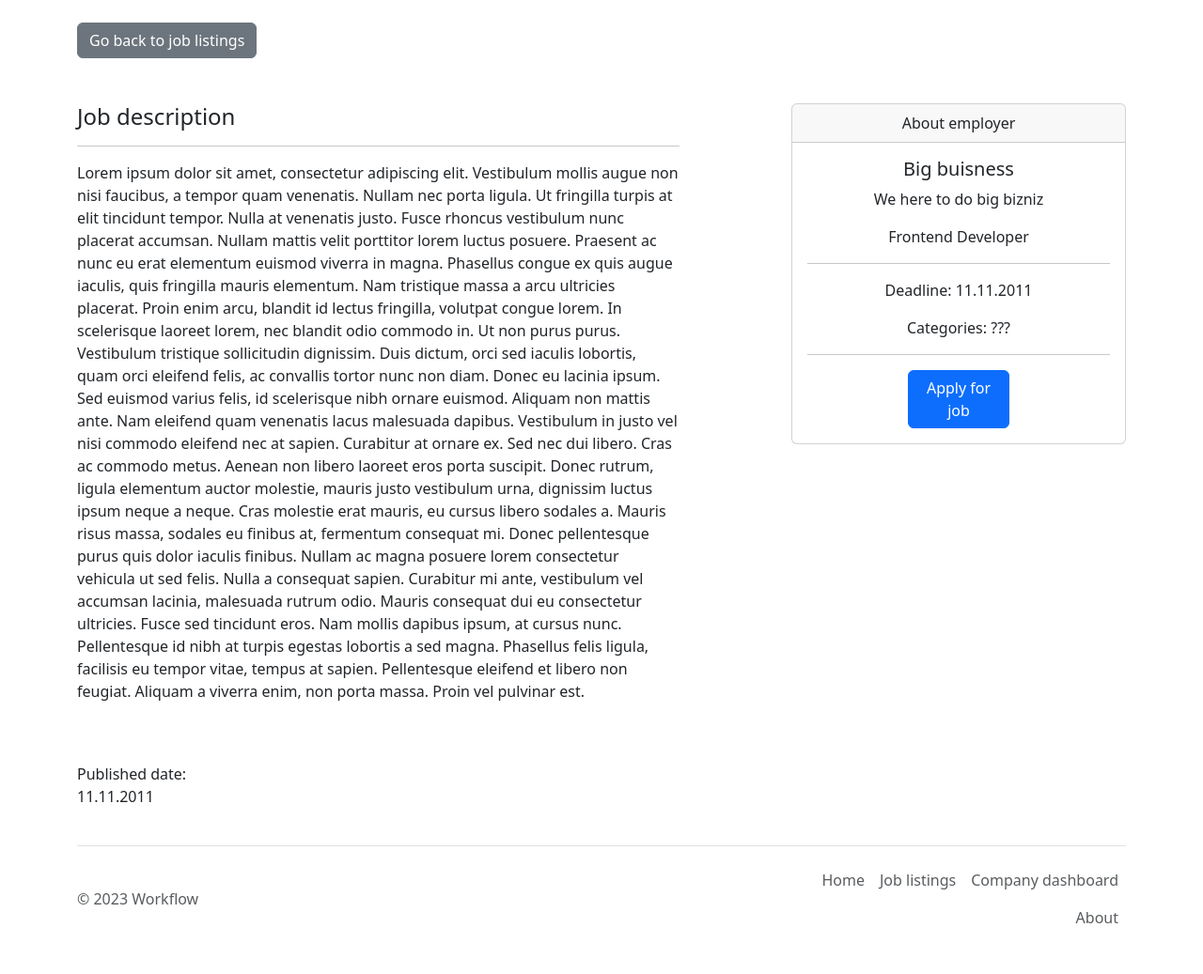
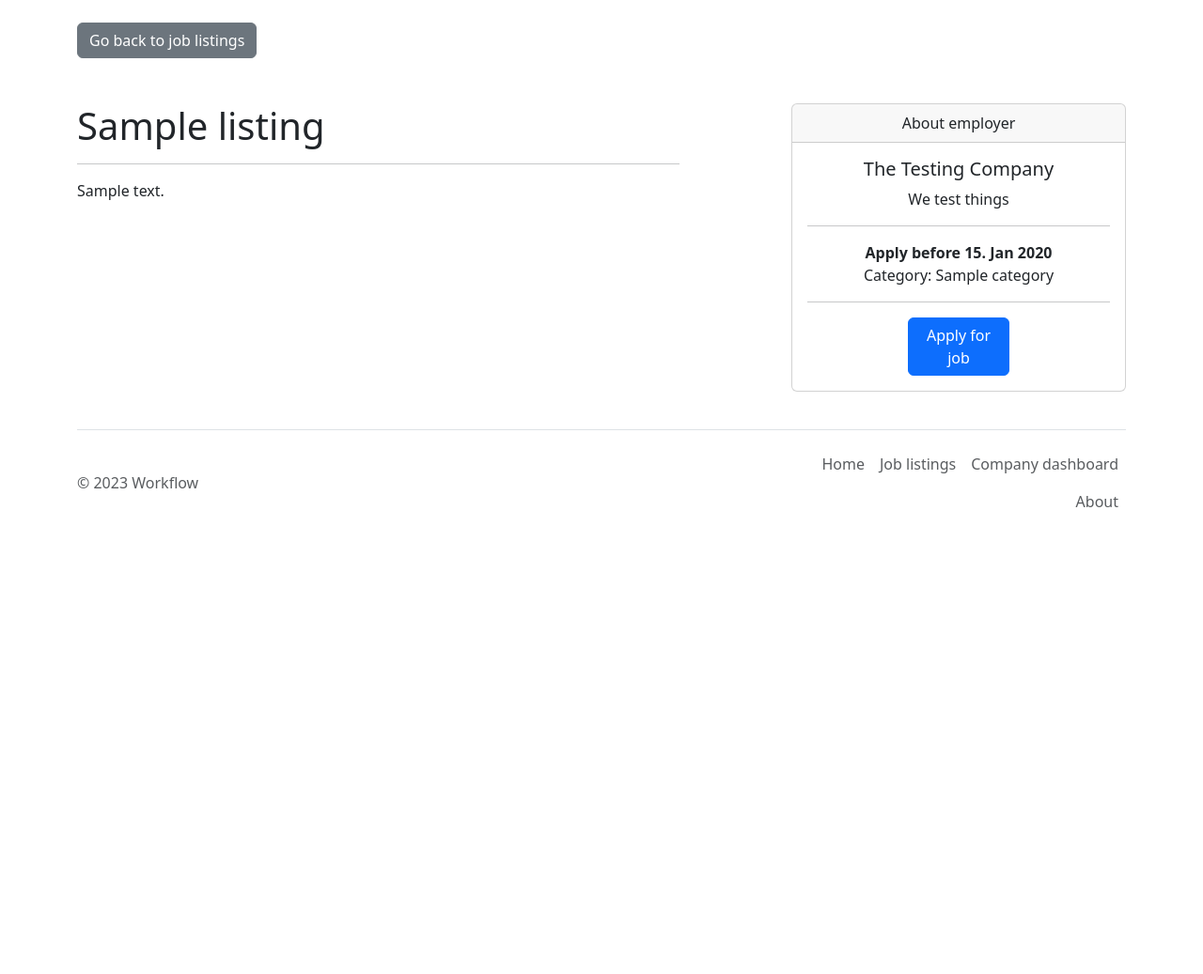
Before and after one commit to ostepizza/workflow, a PHP site: page /jobs/listing.php?id=1 in a window 1280 px wide. Shown: the part 56-1093 px from the top of the page at 94% size. After the commit the page ends 596 px from the top, so only its background shows below. Run offline with PHP 8.4, Linux system fonts and the light colour scheme; data comes from the database, SQL or seed files in the repository; tables that the repository leaves empty hold one stand-in row (values such as "Sample post").

Commit message:
Joblisting(s) with info from DB
Joblistings index show every valid joblisting and invidual joblisting pages from DB

```diff
--- a/assets/include/DBHandler.php
+++ b/assets/include/DBHandler.php
@@ -674,10 +674,10 @@ class DBHandlerListing extends DBHandlerCompany {
     // Retrieves all listing information from a listing id. Returns an array with the listing info if successful, else returns false.
     function getListing($listingId) {
         // Select all listing info, from both the listing, company and job_category tables
-        $sql = 'SELECT l.id, l.name, l.description, l.deadline, l.published, l.views, l.company_id, l.job_category_id, jc.title as job_category_name, c.name as company_name
+        $sql = 'SELECT l.id, l.name, l.description, l.deadline, l.published, l.views, l.company_id, l.job_category_id, jc.title as job_category_name, c.name as company_name, c.description as company_description
             FROM job_listing l
             JOIN company c ON l.company_id = c.id
-            JOIN job_category jc ON l.job_category_id = jc.id
+            LEFT JOIN job_category jc ON l.job_category_id = jc.id
             WHERE l.id = ?';
         $stmt = $this->conn->prepare($sql);
         $stmt->bind_param('i', $listingId);
@@ -688,7 +688,7 @@ class DBHandlerListing extends DBHandlerCompany {
 
             if ($stmt->num_rows == 1) {
                 // If one row is found, everything issa okay. Store the various data in variables.
-                $stmt->bind_result($id, $name, $description, $deadline, $published, $views, $companyId, $jobCategoryId, $jobCategoryTitle, $companyName);
+                $stmt->bind_result($id, $name, $description, $deadline, $published, $views, $companyId, $jobCategoryId, $jobCategoryTitle, $companyName, $companyDescription);
                 $stmt->fetch();
                 $stmt->close();
 
@@ -702,6 +702,7 @@ class DBHandlerListing extends DBHandlerCompany {
                     'views' => $views,
                     'companyId' => $companyId,
                     'companyName' => $companyName,
+                    'companyDescription' => $companyDescription,
                     'jobCategoryId' => $jobCategoryId,
                     'jobCategoryTitle' => $jobCategoryTitle,
                 );
--- a/jobs/index.php
+++ b/jobs/index.php
@@ -2,7 +2,7 @@
 
 // Include and establish connection with DB
 include_once '../assets/include/DBHandler.php';
- $dbhl = new DBHandlerListing();
+$dbhl = new DBHandlerListing();
 
 function display() {
 global $dbhl;
--- a/jobs/listing.php
+++ b/jobs/listing.php
@@ -1,28 +1,47 @@
-<?php
-include_once '../assets/include/template.php';
+<?php include_once '../assets/include/template.php';
 
-function display()
-{
+include_once '../assets/include/DBHandler.php';
+$dbhl = new DBHandlerListing();
+//Checks if the GET request is of type int
+
+function display() {
+global $dbhl;
 ?>
-    <!-- Content here -->
     <div class="row mt-4">
         <!-- Headline of the job listing -->
         <div class="col-md-8">
-        <button class="btn btn-secondary">Go back to job listings</button>
-            <!-- Add management buttons if it belongs to a company user is a part of-->
+        <a class="btn btn-secondary" href="index.php">Go back to job listings</a>
         </div>
     </div>
-    <!-- Job name description -->
+    <?php
+        $test = intval($_GET["id"]);
+        //Checks if there is a listingid with the GET request
+        if ($listing = $dbhl->getListing($test)) {
+
+            //Checks to see if content is NULL. If it is, placeholders for job name, description, deadline, etc
+            $listing['name'] = $listing['name'] ?? 'Missing job title';
+            $listing['description'] = $listing["description"] ?? "No information about current job listing";
+
+            $listing["companyName"] = $listing["companyName"] ?? "Missing company name";
+            $listing["companyDescription"] = $listing["companyDescription"] ?? "Missing company description";
+
+            if ($listing["jobCategoryTitle"] == NULL) {
+                $listing["jobCategoryTitle"] = 'No category';
+            } else {
+                $listing["jobCategoryTitle"] = 'Category: ' . $listing['jobCategoryTitle'];
+            }
+
+            if ($listing['deadline'] == NULL) {
+                $listing['deadline'] = 'No deadline';
+            } else {
+                $listing['deadline'] = 'Apply before ' . date('d. M Y', strtotime($listing['deadline']));
+            }
+                echo'
                     <div class="row mt-5">
                     <div class="col-md-7">
-            <h4>Job description</h4>
+                        <h1>' . $listing["name"] . '</h1>
                         <hr>
-            <p>Lorem ipsum dolor sit amet, consectetur adipiscing elit. Vestibulum mollis augue non nisi faucibus, a tempor quam venenatis. Nullam nec porta ligula. Ut fringilla turpis at elit tincidunt tempor. Nulla at venenatis justo. Fusce rhoncus vestibulum nunc placerat accumsan. Nullam mattis velit porttitor lorem luctus posuere. Praesent ac nunc eu erat elementum euismod viverra in magna. Phasellus congue ex quis augue iaculis, quis fringilla mauris elementum. Nam tristique massa a arcu ultricies placerat. Proin enim arcu, blandit id lectus fringilla, volutpat congue lorem.
-
-                In scelerisque laoreet lorem, nec blandit odio commodo in. Ut non purus purus. Vestibulum tristique sollicitudin dignissim. Duis dictum, orci sed iaculis lobortis, quam orci eleifend felis, ac convallis tortor nunc non diam. Donec eu lacinia ipsum. Sed euismod varius felis, id scelerisque nibh ornare euismod. Aliquam non mattis ante. Nam eleifend quam venenatis lacus malesuada dapibus. Vestibulum in justo vel nisi commodo eleifend nec at sapien. Curabitur at ornare ex. Sed nec dui libero. Cras ac commodo metus. Aenean non libero laoreet eros porta suscipit. Donec rutrum, ligula elementum auctor molestie, mauris justo vestibulum urna, dignissim luctus ipsum neque a neque.
-
-                Cras molestie erat mauris, eu cursus libero sodales a. Mauris risus massa, sodales eu finibus at, fermentum consequat mi. Donec pellentesque purus quis dolor iaculis finibus. Nullam ac magna posuere lorem consectetur vehicula ut sed felis. Nulla a consequat sapien. Curabitur mi ante, vestibulum vel accumsan lacinia, malesuada rutrum odio. Mauris consequat dui eu consectetur ultricies. Fusce sed tincidunt eros. Nam mollis dapibus ipsum, at cursus nunc. Pellentesque id nibh at turpis egestas lobortis a sed magna. Phasellus felis ligula, facilisis eu tempor vitae, tempus at sapien. Pellentesque eleifend et libero non feugiat. Aliquam a viverra enim, non porta massa. Proin vel pulvinar est.</p>
-
+                        <p>' . $listing["description"] . '</p>
                     </div>
                     <!-- Whitespace begin -->
                     <div class="col-md-1">
@@ -34,29 +53,26 @@ function display()
                                 About employer
                             </div>
                             <div class="card-body text-center">
-                    <h5 class="card-title">Big buisness</h5>
-                    <p>We here to do big bizniz</p>
-                    <p class="card-text">Frontend Developer</p>
+                                <h5 class="card-title">'. $listing["companyName"] .'</h5>
+                                <p>' . $listing["companyDescription"] . '</p>
                                 <hr>
-                    <p class="card-text">Deadline: 11.11.2011</p>
-                    <p class="card-text">Categories: ???</p>
+                                <b class="card-text">' . $listing["deadline"] . '</b>
+                                <p class="card-text">' . $listing["jobCategoryTitle"] . '</p>
                                 <hr>
 
                                 <div class="col-md-4 mx-auto">
-                        <button class="btn btn-primary">Apply for job</button>
+                                    <a class="btn btn-primary" href="application.php?companyId=' . $listing['companyId'] . '">Apply for job</a>
                                 </div>
                             </div>
                         </div>
                     </div>
-    </div>
+                </div>';
+        }
+        else {
+            echo"Something went wrong...";
+        }
+    ?>
+<?php
 
-
-    <div class="row mt-5">
-        <div class="col-md-2">
-            <p>Published date: 11.11.2011</p>
-        </div>
-
-<?php
 }
-
 makePage('display', 'Job listing');
```
Lines whose indentation alone changed are shown as unchanged.
